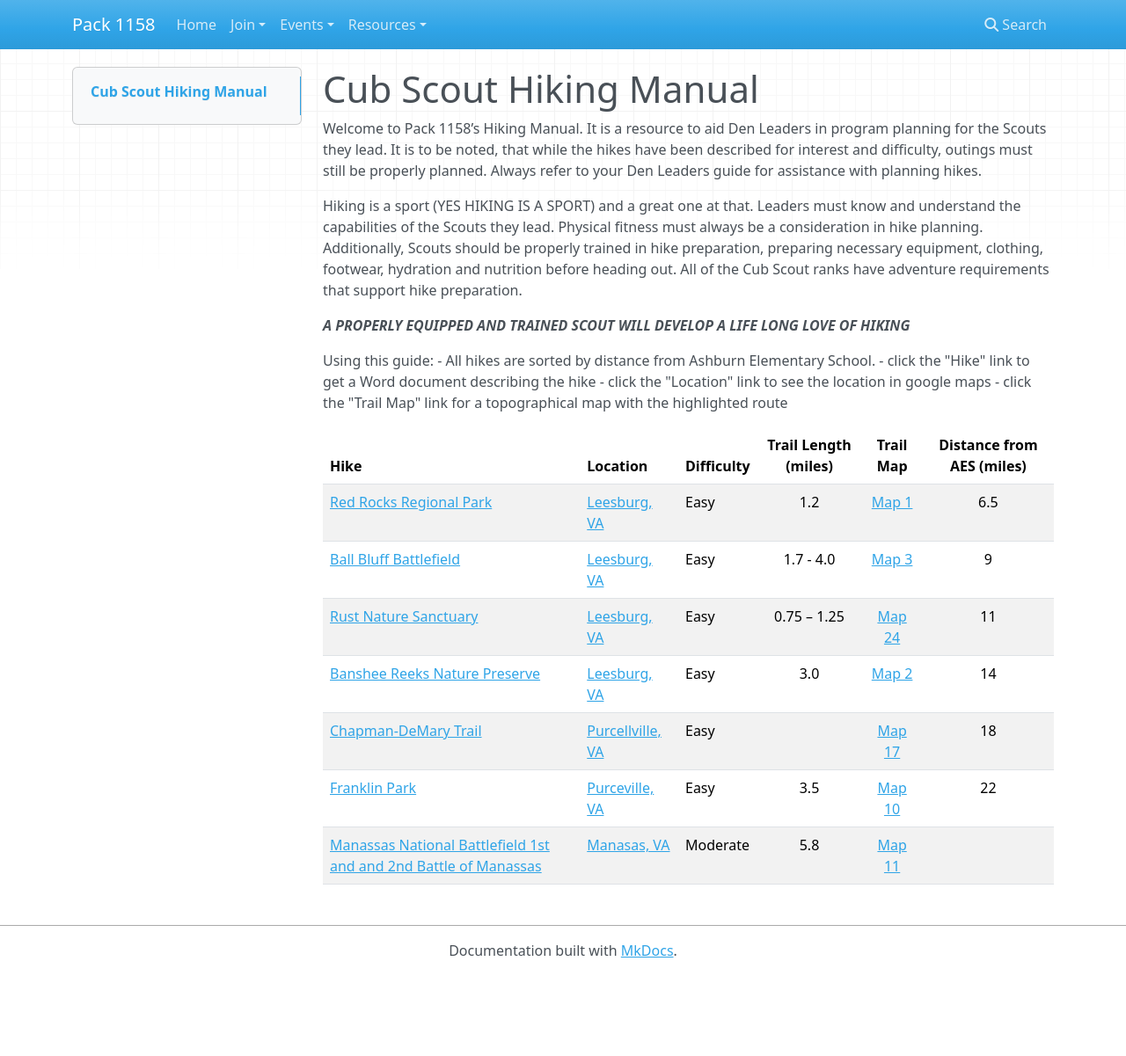
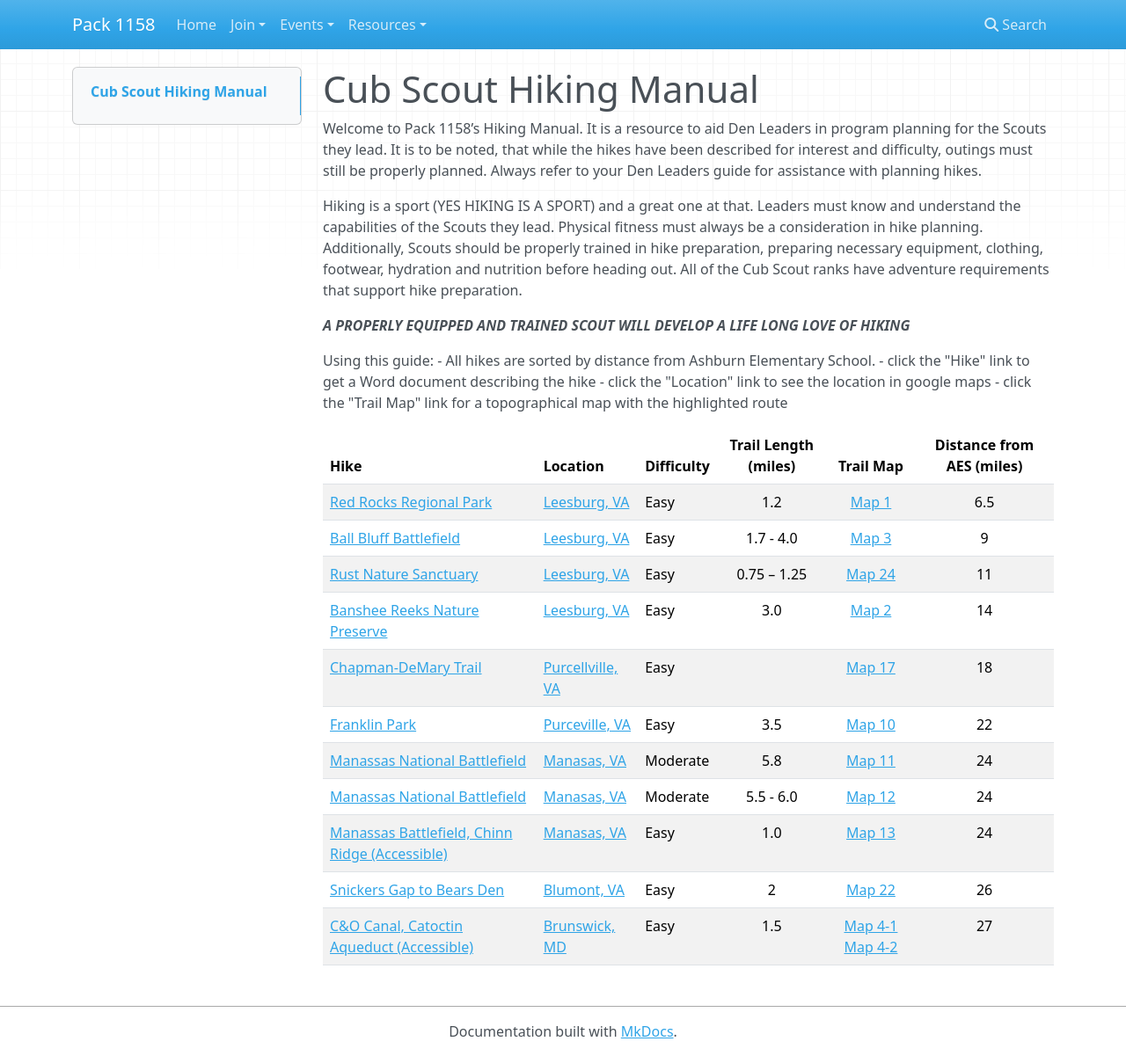
Before and after one commit to pack1158/pack1158.github.io, an MkDocs documentation site: the page built from docs/outdoors/hiking.md, in a window 1280 px wide and 1201 px high. Shown: the whole window at 88% size. Built offline with MkDocs 1.6.1, drawn with Linux system fonts in a browser that asks for light colours; nearby versions of some CDN libraries; old or Windows-style settings are respelled for this version of MkDocs.

Commit message:
Update hiking.md

```diff
--- a/docs/outdoors/hiking.md
+++ b/docs/outdoors/hiking.md
@@ -20,4 +20,8 @@ Using this guide:
 [Banshee Reeks Nature Preserve](Banshee%20Reeks%20Hike2.docx)|	[Leesburg, VA](https://goo.gl/maps/BCDHZ4iGSeVgcQs66)|	Easy |	3.0|	[Map 2](Banshee%20Reeks%20Map2-1.jpg)|	14
 [Chapman-DeMary Trail](Chapman%20Demary%20hike17.docx)|	[Purcellville, VA](https://goo.gl/maps/vN9e57YvkDqTVTTdA)|	Easy||		[Map 17](chapman-demary%20map%2017-1.pdf) |	18
 [	Franklin Park	](Franklin%20Park%20Hike10.docx)|	[	Purceville, VA	](	https://goo.gl/maps/w34EFDK7r8khkwBD7	)|	Easy	|	3.5	|	[Map	10	](Franklin%20Park%20Map10-1.PDF)|	22
-[	Manassas National Battlefield 1st and and 2nd Battle of Manassas	](Manassas%20Battlefield%20Hike11.docx)|	[	Manasas, VA	](	https://goo.gl/maps/6ogTNwg6VwdNoFgD9	)|	Moderate	|	5.8	|	[Map	11	](Manassas%20Battlefield%20Map11-1.pdf)|
+[	Manassas National Battlefield](Manassas%20Battlefield%20Hike11.docx)|	[	Manasas, VA	](	https://goo.gl/maps/6ogTNwg6VwdNoFgD9	)|	Moderate	|	5.8	|	[Map	11	](Manassas%20Battlefield%20Map11-1.pdf)|24
+[	Manassas National Battlefield	](Manassas%20Battlefield%20Hike12.docx)|	[	Manasas, VA	](	https://goo.gl/maps/6ogTNwg6VwdNoFgD9	)|	Moderate	|	5.5 - 6.0	|	[Map	12	](Manassas%20Battlefield%20Map11-1.pdf)|	24
+[	Manassas Battlefield, Chinn Ridge (Accessible)	](Manassas%20Battlefield%20Hike13.docx)|	[	Manasas, VA	](	https://goo.gl/maps/6ogTNwg6VwdNoFgD9	)|	Easy	|	1.0	|	[Map	13	](Manassas%20Battlefield%20Map11-1.pdf)|	24
+[	Snickers Gap to Bears Den	](Bears%20Den%20Hike%2022.docx)|	[	Blumont, VA	](	https://goo.gl/maps/kCJB2LmNn8C48Hkb9	)|	Easy	|	2	|	[Map	22	](Bears%20Den%20Map%2022-1.pdf)|	26
+[	C&O Canal, Catoctin Aqueduct (Accessible)	](Catoctin%20Aqueduct%20Hike4.docx)|	[	Brunswick, MD  	](	https://goo.gl/maps/neBuhf3RjoRixKZK7	)|	Easy	|	1.5	|	[Map	4-1	](Catoctin%20Aqueduct%20Map4-1.pdf) [Map 4-2](Catoctin%20Aqueduct%20Map4-2.pdf)|	27
```
